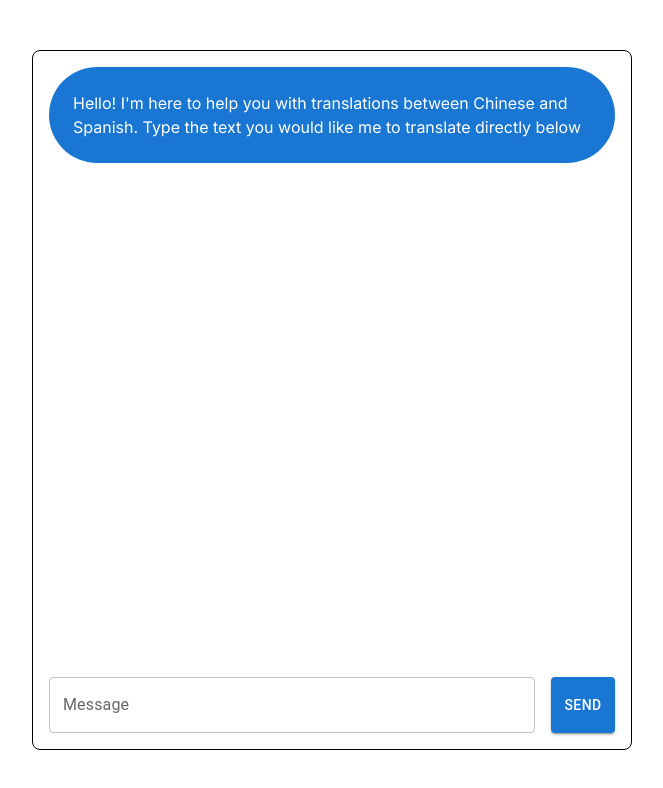
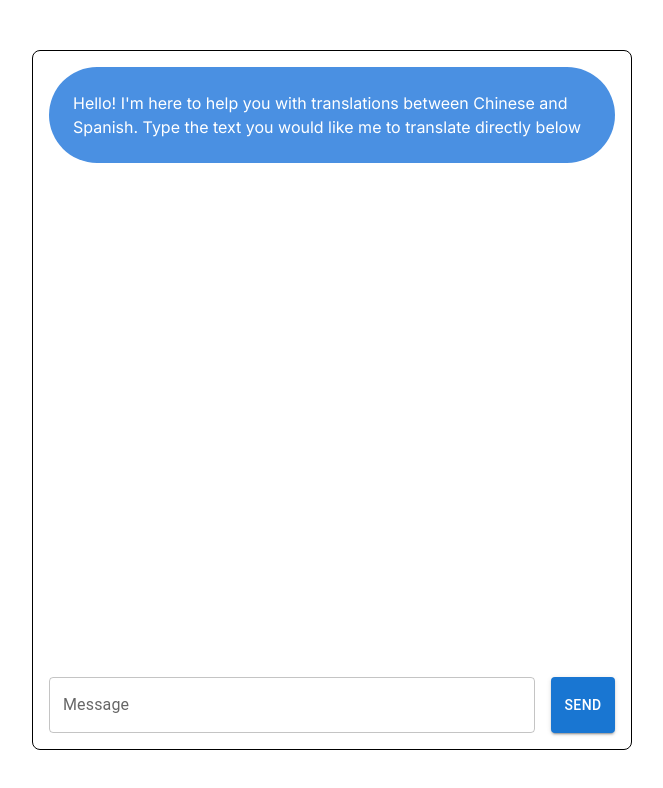
Before and after one commit to Hopelan/Spanish-AI-Assistant, a Next.js app: page / in a window 1280 px wide. Shown: the top 788 px of the page, without its empty margins (308-971 px from the left). Built offline with nearby package versions, Linux system fonts and the light colour scheme.

Commit message:
Update page.js

```diff
--- a/app/page.js
+++ b/app/page.js
@@ -134,8 +134,8 @@ export default function Home() {
               <Box
                 bgcolor={
                   message.role === "assistant"
-                    ? "primary.main"
-                    : "secondary.main"
+                    ? "#4A90E2"
+                    : "#E6ECEF"
                 }
                 color="white"
                 borderRadius={16}
```
